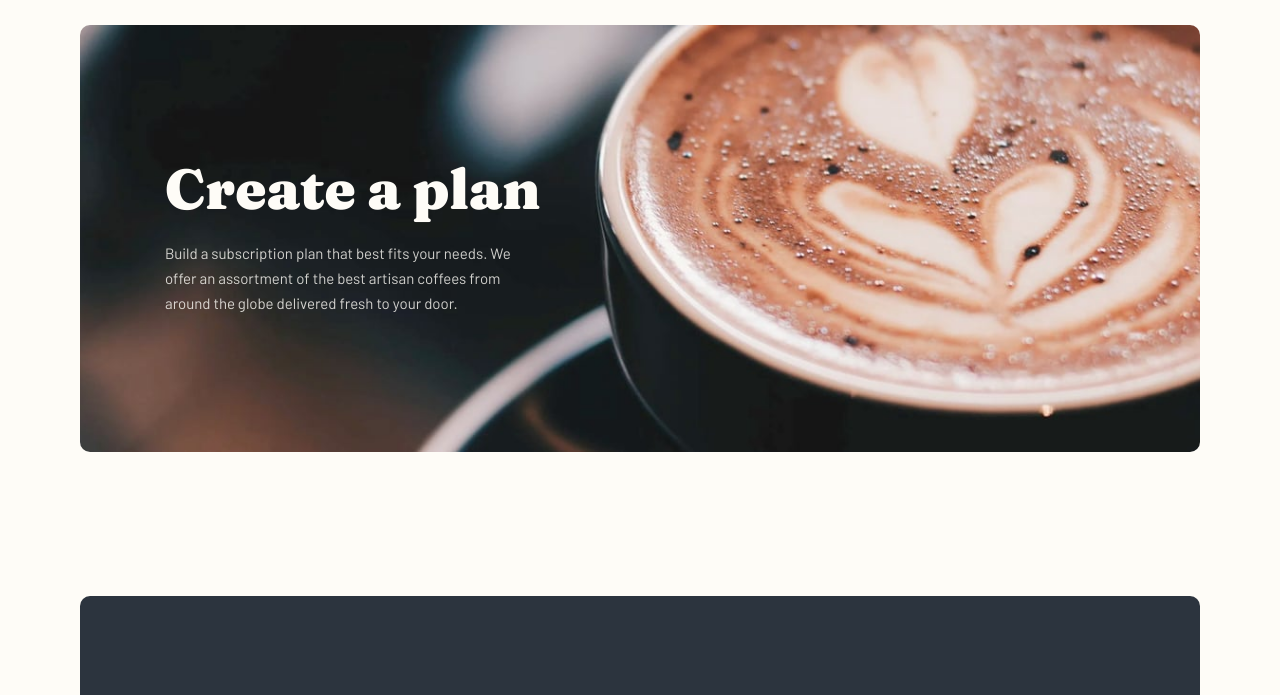
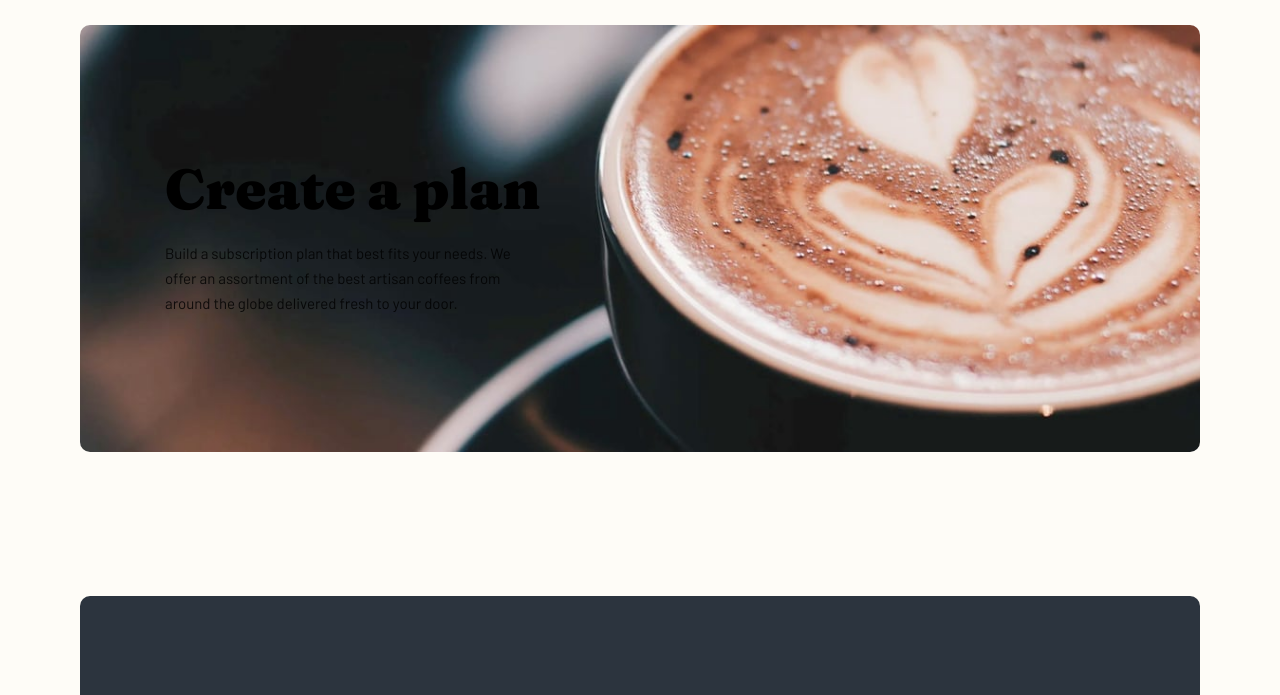
Before and after one commit to EdwardAyudinga/coffeeroaster-subscription-site, a plain HTML site: page plan.html in a window 1280 px wide. Shown: the part 73-768 px from the top of the page. Drawn offline with Linux system fonts and the light colour scheme; files whose address does not match are found by name.

Commit message:
Descripción del head en Plan.html visibles

```diff
--- a/layers/css/styles.css
+++ b/layers/css/styles.css
@@ -1488,7 +1488,7 @@ ol, ul {
   margin-bottom: 1.5rem;
   font-size: 2.5rem;
   line-height: 2.5rem;
-  color: #fefcf7;
+  color: #000000;
 }
 
 @media (min-width: 48rem) {
@@ -1516,7 +1516,7 @@ ol, ul {
 .plan-hero__tagline {
   max-width: 26.25rem;
   margin: auto;
-  color: #fefcf7;
+  color: #000000;
   opacity: 0.8;
 }
 
```
Also changed, not shown: 1 other file.
